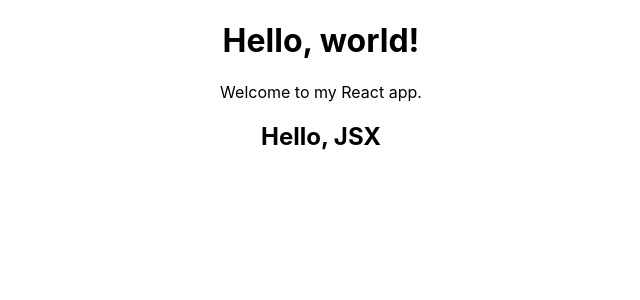
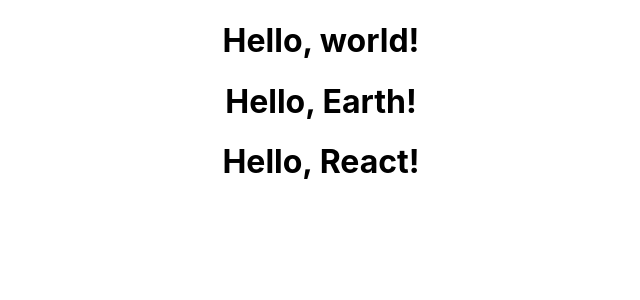
Before and after one commit to pmbechard/codevolution-react-tutorial, a React (Create React App) app in the folder hello-world/: page / in a window 1280 px wide. Shown: the top 300 px of the page, without its empty margins (319-959 px from the left). Built offline with nearby package versions, Linux system fonts and the light colour scheme.

Commit message:
Adds props to Greet component to illustrate dynamic outcomes

```diff
--- a/hello-world/src/App.js
+++ b/hello-world/src/App.js
@@ -1,4 +1,4 @@
-import logo from './logo.svg';
+// import logo from './logo.svg';
 import './App.css';
 
 import Greet from './components/Greet';
@@ -8,9 +8,11 @@
 function App() {
   return (
     <div className='App'>
-      <Greet />
-      <Welcome />
-      <Hello />
+      <Greet name='world' />
+      <Greet name='Earth' />
+      <Greet name='React' />
+      {/* <Welcome /> */}
+      {/* <Hello /> */}
     </div>
   );
 }
--- a/hello-world/src/components/Greet.js
+++ b/hello-world/src/components/Greet.js
@@ -4,6 +4,6 @@
 //   return <h1>Hello, world!</h1>;
 // }
 
-const Greet = () => <h1>Hello, world!</h1>;
+const Greet = (props) => <h1>Hello, {props.name}!</h1>;
 
 export default Greet;
```
